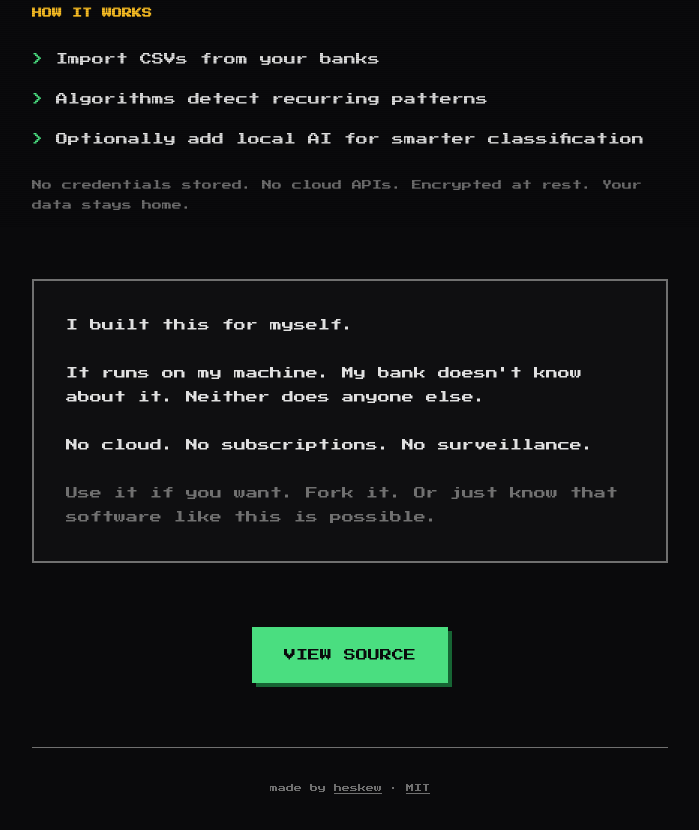
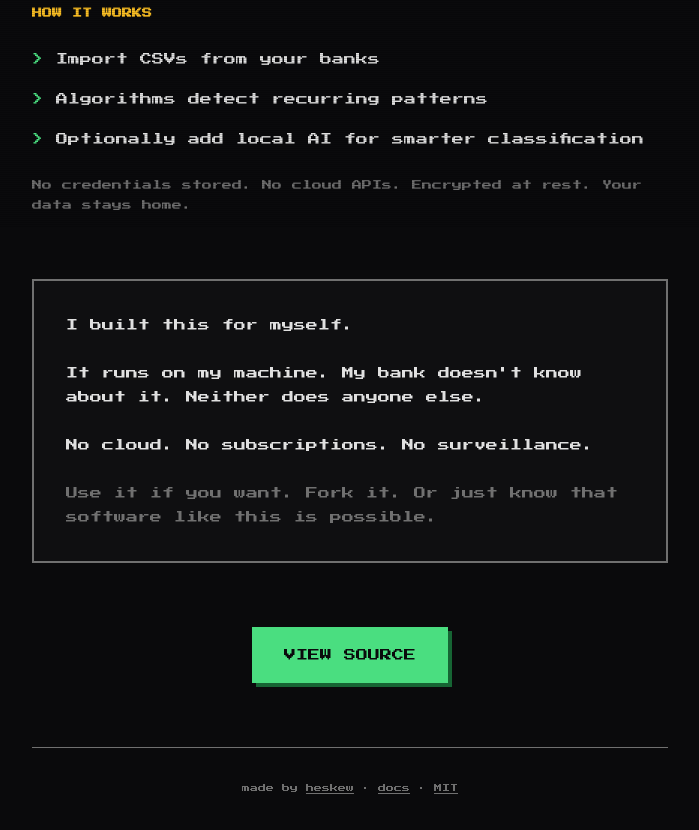
Before and after one commit to heskew/hone, an Eleventy site: page site/index.html in a window 1280 px wide. Shown: the part 573-1403 px from the top of the page, without its empty margins (290-989 px from the left). Built offline with nearby package versions, Linux system fonts and the light colour scheme; Eleventy itself is replaced by a stand-in of ours; files that its build step writes are made by us from their sources.

Commit message:
initial docs are published

```diff
--- a/site/index.html
+++ b/site/index.html
@@ -342,7 +342,7 @@
     </div>
 
     <footer>
-      <p>made by <a href="https://github.com/heskew">heskew</a> &middot; <a href="https://github.com/heskew/hone/blob/main/LICENSE">MIT</a></p>
+      <p>made by <a href="https://github.com/heskew">heskew</a> &middot; <a href="https://hone.fyi">docs</a> &middot; <a href="https://github.com/heskew/hone/blob/main/LICENSE">MIT</a></p>
     </footer>
   </div>
 </body>
```
